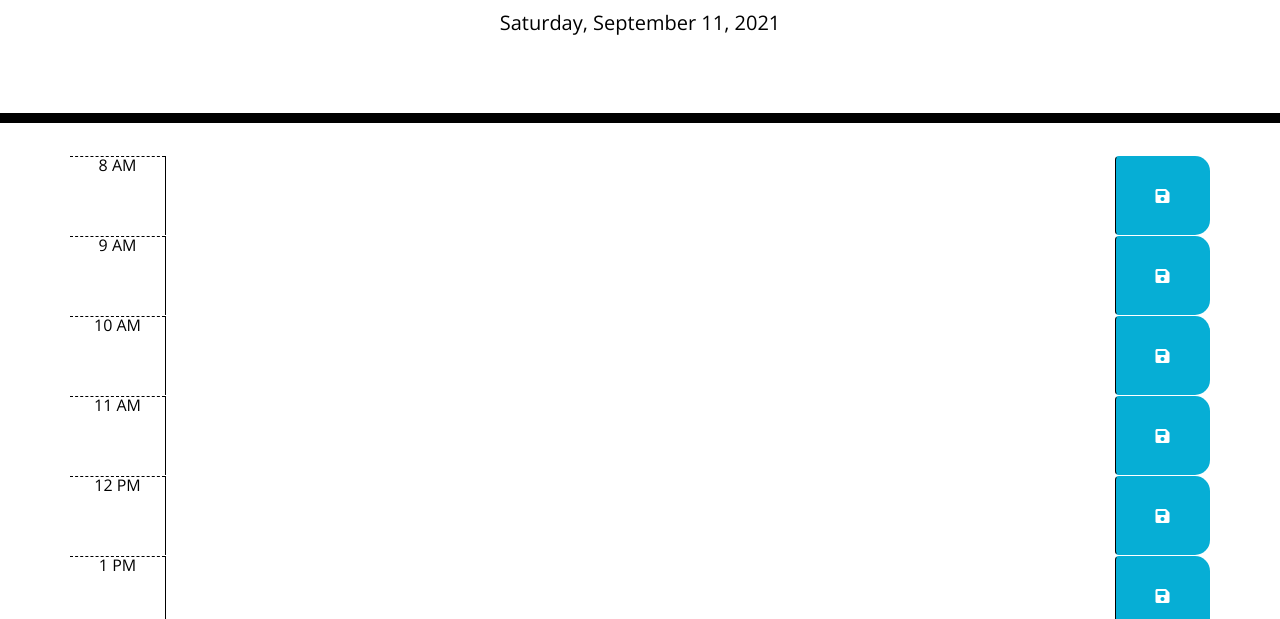
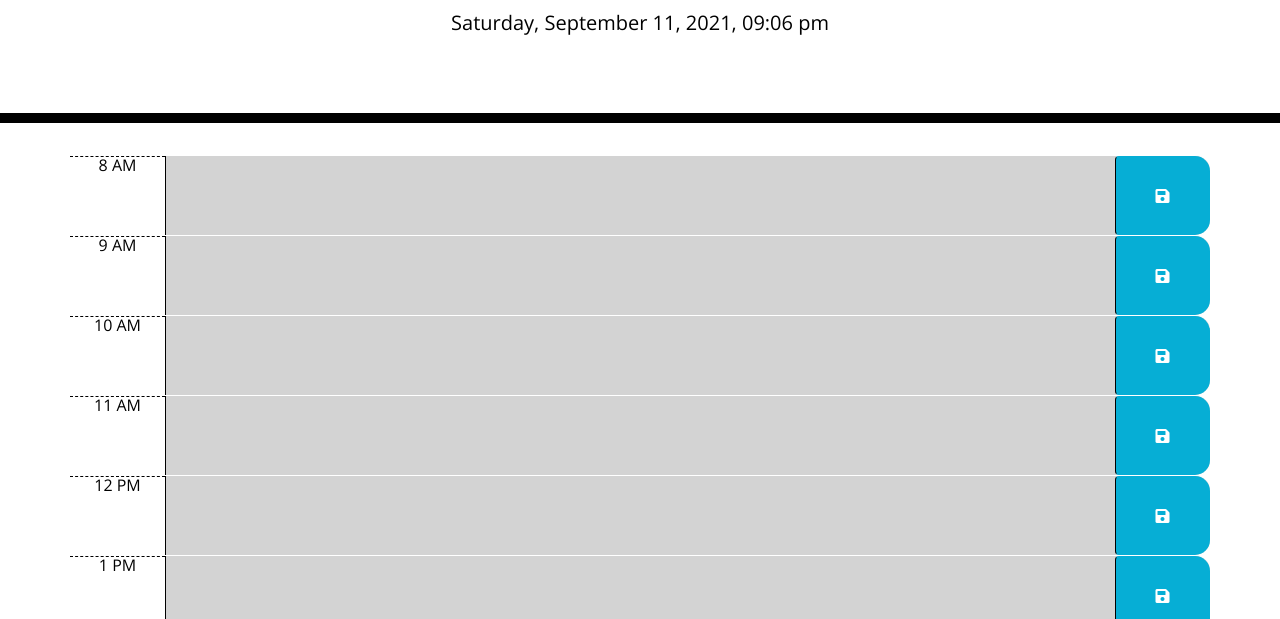
Before and after one commit to missroseblue/work-day-scheduler, a plain HTML site: page index.html in a window 1280 px wide. Shown: the part 181-800 px from the top of the page. Drawn offline with nearby package versions, Linux system fonts and the light colour scheme; files that its build step writes are made by us from their sources.

Commit message:
fixed css link

```diff
--- a/assets/css/style.css
+++ b/assets/css/style.css
@@ -1,10 +1,10 @@
 body {
-  font-family: 'Open Sans', sans-serif;
+  font-family: "Open Sans", sans-serif;
   font-size: 16px;
   line-height: 1;
 }
 
-textarea{
+textarea {
   background: transparent;
   border: none;
   resize: none;
@@ -21,11 +21,11 @@ textarea{
   border-bottom: 10px solid black;
 }
 
-.description{
+.description {
   white-space: pre-wrap;
 }
 
-.time-block{
+.time-block {
   text-align: center;
   border-radius: 15px;
 }
@@ -33,7 +33,7 @@ textarea{
 .row {
   white-space: pre-wrap;
   height: 80px;
-  border-top: 1px solid white;;
+  border-top: 1px solid white;
 }
 
 .hour {
@@ -61,17 +61,17 @@ textarea{
   border-left: 1px solid black;
   border-top-right-radius: 15px;
   border-bottom-right-radius: 15px;
-  background-color: #06AED5;
+  background-color: #06aed5;
   color: white;
 }
 
 .saveBtn i:hover {
   font-size: 20px;
-  transition: all .3s ease-in-out;
+  transition: all 0.3s ease-in-out;
 }
 
-
-/*media queries*/
+/*** OVERWRITE - MEDIA QUERY FOR TABLETS AND SMALLER  ***/
+/* This will be applied on any screen 768px and bellow */
 @media screen and (max-width: 768px), screen and (max-width: 575px) {
   .row {
     height: auto;
--- a/assets/js/script.js
+++ b/assets/js/script.js
@@ -1,5 +1,58 @@
 //set current date
-var dateToday = moment().format("dddd, MMMM D, YYYY");
-$("#currentDay").html(dateToday);
+var todayDate = moment().format("dddd, MMMM D, YYYY, hh:mm a");
+$("#currentDay").html(todayDate);
 
 ///add event listener for save button
+$(document).ready(function () {
+    // saveBtn click listener
+    $(".saveBtn").on("click", function () {
+        // Get nearby values of the description in JQuery
+        var text = $(this).siblings(".description").val();
+        var time = $(this).parent().attr("id");
+
+        // Save text in local storage
+        localStorage.setItem(time, text);
+    })
+
+    function timeTracker() {
+        //get current number of hours.
+        var timeNow = moment().hour();
+
+        // loop over time blocks
+        $(".time-block").each(function () {
+            var blockTime = parseInt($(this).attr("id").split("hour")[1]);
+
+            // To check the time and add the classes for background indicators
+            if (blockTime < timeNow) {
+                $(this).removeClass("future");
+                $(this).removeClass("present");
+                $(this).addClass("past");
+            }
+            else if (blockTime === timeNow) {
+                $(this).removeClass("past");
+                $(this).removeClass("future");
+                $(this).addClass("present");
+            }
+            else {
+                $(this).removeClass("present");
+                $(this).removeClass("past");
+                $(this).addClass("future");
+
+            }
+        })
+    };
+
+    // Get item from local storage if any
+    $("#hour1 .description").val(localStorage.getItem("hour1"));
+    $("#hour2 .description").val(localStorage.getItem("hour2"));
+    $("#hour3 .description").val(localStorage.getItem("hour3"));
+    $("#hour4 .description").val(localStorage.getItem("hour4"));
+    $("#hour5 .description").val(localStorage.getItem("hour5"));
+    $("#hour6 .description").val(localStorage.getItem("hour6"));
+    $("#hour7 .description").val(localStorage.getItem("hour7"));
+    $("#hour8 .description").val(localStorage.getItem("hour8"));
+    $("#hour9 .description").val(localStorage.getItem("hour9"));
+    $("#hour10 .description").val(localStorage.getItem("hour10"));
+
+    timeTracker();
+})
--- a/index.html
+++ b/index.html
@@ -4,21 +4,10 @@
     <meta charset="UTF-8" />
     <meta name="viewport" content="width=device-width, initial-scale=1.0" />
     <meta http-equiv="X-UA-Compatible" content="ie=edge" />
-    <link
-      rel="stylesheet"
-      href="https://stackpath.bootstrapcdn.com/bootstrap/4.3.1/css/bootstrap.min.css"
-    />
-    <link
-      rel="stylesheet"
-      href="https://use.fontawesome.com/releases/v5.8.1/css/all.css"
-      integrity="sha384-50oBUHEmvpQ+1lW4y57PTFmhCaXp0ML5d60M1M7uH2+nqUivzIebhndOJK28anvf"
-      crossorigin="anonymous"
-    />
-    <link
-      href="https://fonts.googleapis.com/css?family=Open+Sans&display=swap"
-      rel="stylesheet"
-    />
-    <link rel="stylesheet" href="style.css" />
+    <link rel="stylesheet" href="https://stackpath.bootstrapcdn.com/bootstrap/4.3.1/css/bootstrap.min.css"/>
+    <link rel="stylesheet" href="https://use.fontawesome.com/releases/v5.8.1/css/all.css" integrity="sha384-50oBUHEmvpQ+1lW4y57PTFmhCaXp0ML5d60M1M7uH2+nqUivzIebhndOJK28anvf" crossorigin="anonymous"/>
+    <link rel="stylesheet" href="https://fonts.googleapis.com/css?family=Open+Sans&display=swap"/>
+    <link rel="stylesheet" href="./assets/css/style.css" />
     <title>Work Day Scheduler</title>
   </head>
 
@@ -90,7 +79,6 @@
         <button class="btn saveBtn col-md-1"><i class="fas fa-save"></i></button>
       </div>
 
-
     </div>
 
     <script src="https://code.jquery.com/jquery-3.4.1.min.js"></script>
```
